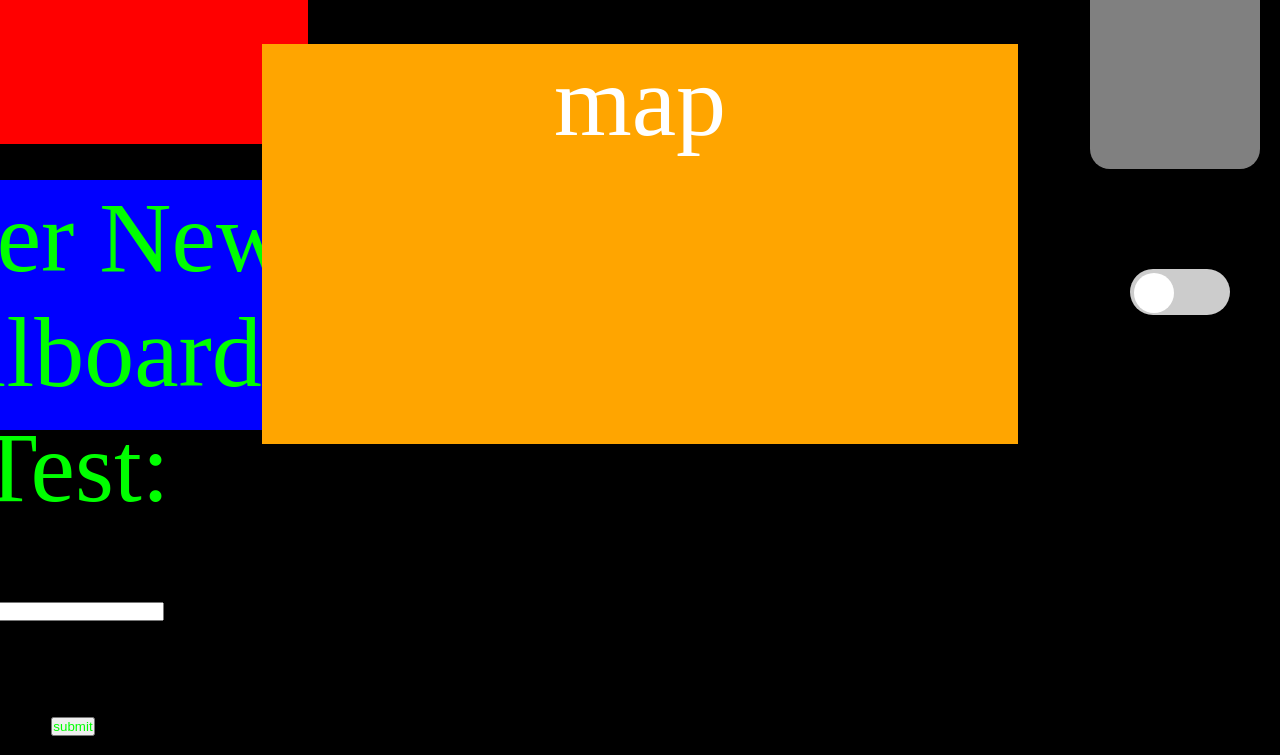
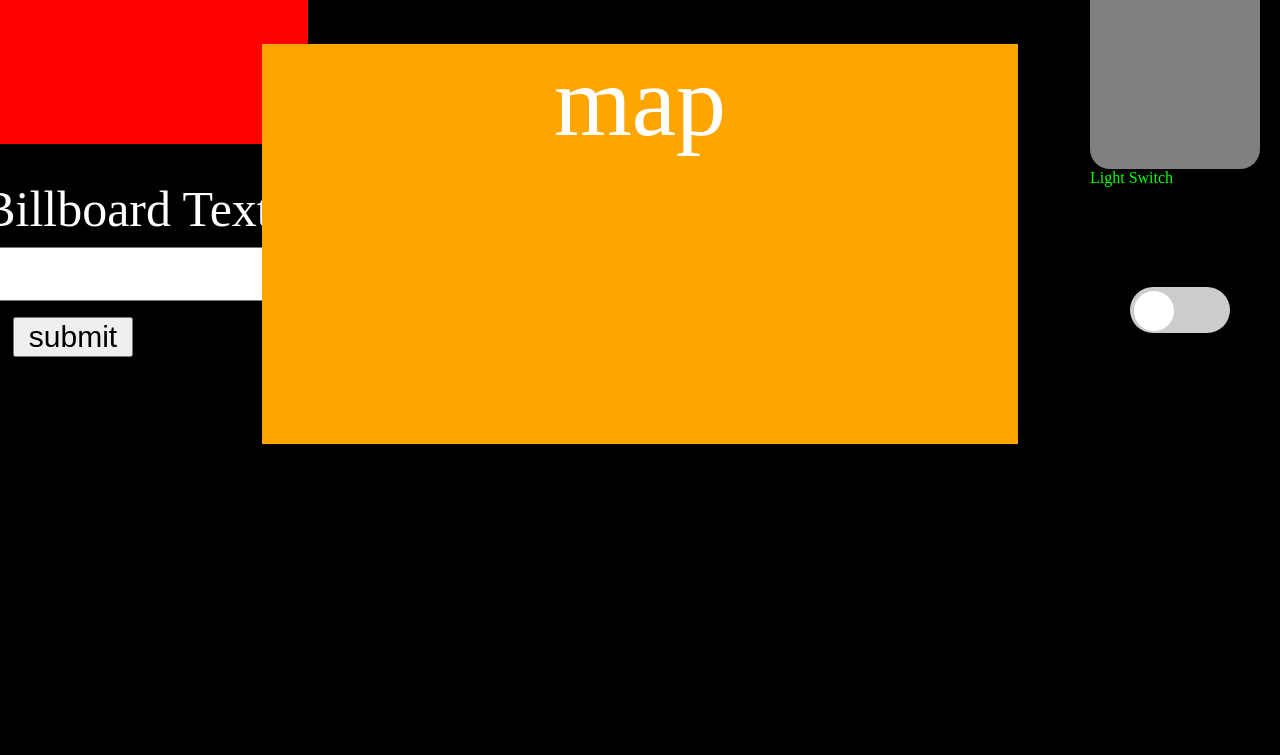
Before and after one commit to dk42506/IOT-City, a Flask app: page / in a window 1280 px wide; the page is wider, and only the part inside the window is pictured. Shown: the part 814-1569 px from the top of that part. After the commit the page ends 1258 px from the top of that part, so only its background shows below. Run offline with Flask 2, Linux system fonts and the light colour scheme.

Commit message:
adding billboard textbox

```diff
--- a/static/script.js
+++ b/static/script.js
@@ -3,7 +3,7 @@ function waterMeter(){
     var waterMeter = document.getElementById('inner-water-meter')
 
     if (waterSwitch.checked){
-        waterMeter.style.height = "700px";
+        waterMeter.style.height = "400px";
     }
     else if (waterSwitch.checked == false) {
         waterMeter.style.height = "0px";
--- a/static/styles.css
+++ b/static/styles.css
@@ -51,12 +51,29 @@ header {
 
 #board-text-content {
     text-align: center;
-    font-size: 100px;
-    color: white;
+    font-size: 50px;
     margin-top: 11%;
-    background-color: blue;
+    /*background-color: blue;*/
     height: 250px;
     width: 470px;
+}
+
+#input-text{
+    color: white;
+}
+
+#textbox{
+    height: 50px;
+    width: 400px;
+    font-size: 30px;
+    color: black;
+}
+
+#billboard-submit{
+    color: black;
+    height: 40px;
+    width: 120px;
+    font-size: 30px;
 }
 
 #old-board-text {
@@ -113,8 +130,8 @@ header {
     width: 170px;
     height: 0px;
     border-radius: 20px;
-    position: absolute;
-    bottom: 0px;
+    /*position: absolute;
+    bottom: 0px;*/
 }
 
 #lights-content{
--- a/templates/index.html
+++ b/templates/index.html
@@ -24,9 +24,9 @@
                 </div>
                 <div id="board-text-content">
                     <form action="#" method="post">
-                        <p>Enter New Billboard Test:</p>
-                        <p><input type="text" name="nm" /></p>
-                        <p><input type="submit" value="submit" /></p>
+                        <p id="input-text">Enter Billboard Text:</p>
+                        <p><input id ="textbox" type="text" name="nm" /></p>
+                        <p><input id ="billboard-submit" type="submit" value="submit" /></p>
                     </form>
                 </div>
             </div>
@@ -45,8 +45,9 @@
             <div id="right-section">
                 <div id="right-content">
                     <div id="lights-content">
-                        <div id="light-meter">
-
+                        <div id="light-meter"></div>
+                        <div id="button-label">
+                            Light Switch
                         </div>
                         <div id="buttons">
                             <div id="light-button">
@@ -59,9 +60,7 @@
                     </div>
                     <div id="water-content">
                         <div id="water-meter">
-                            <div id="inner-water-meter">
-
-                            </div>
+                            <div id="inner-water-meter"></div>
                         </div>
                         <div id="button-label">
                             Water Toggle
```
